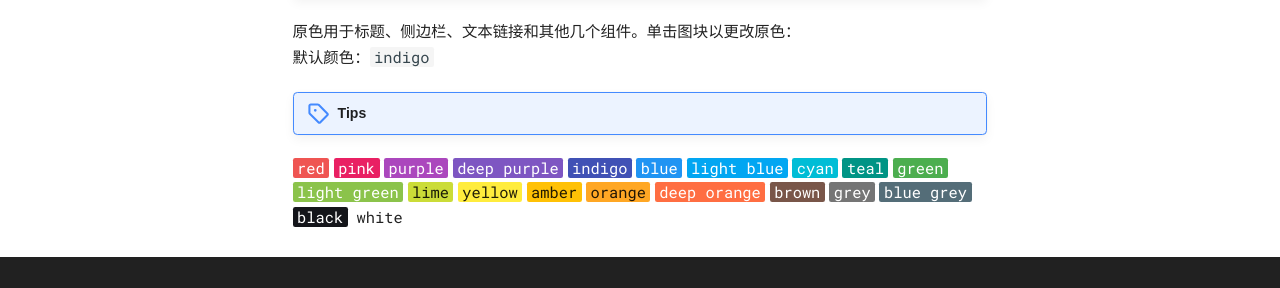
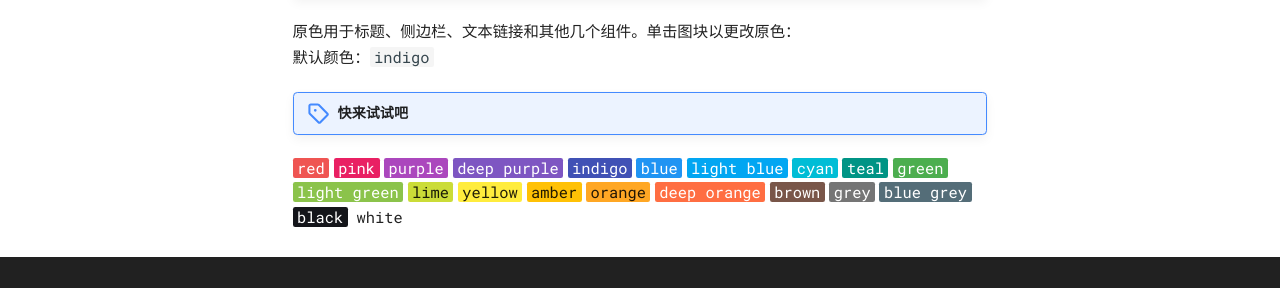
Before and after one commit to xinchen-sea/xinchen-sea.github.io, an MkDocs documentation site: the page built from docs/index.md, in a window 1280 px wide. Shown: the part 478-766 px from the top of the page. Built offline with MkDocs 1.6.1 and Material for MkDocs 9.7.7, drawn with Linux system fonts in a browser that asks for light colours; some web fonts are replaced; plug-ins that fetch from the network failed and are left out; comment, search, counter and statistics services are not loaded.

Commit message:
Update index.md

```diff
--- a/docs/index.md
+++ b/docs/index.md
@@ -14,7 +14,7 @@
 原色用于标题、侧边栏、文本链接和其他几个组件。单击图块以更改原色：
 默认颜色：`indigo`
 
-!!! tips
+!!! tips "快来试试吧"
 <div class="mdx-switch">
   <button data-md-color-primary="red"><code>red</code></button>
   <button data-md-color-primary="pink"><code>pink</code></button>
```
